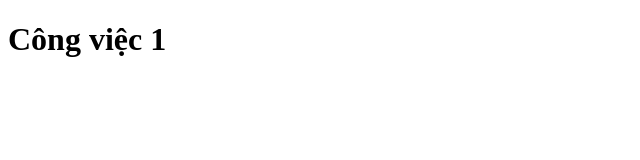
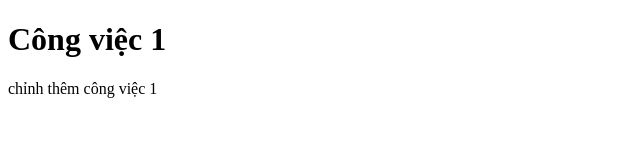
Before and after one commit to tnhnee/hoc-html-project3, a plain HTML site: page index.html in a window 1280 px wide. Shown: the whole page, without its empty margins (0-640 px from the left). Drawn offline with Linux system fonts and the light colour scheme.

Commit message:
up lan 2

```diff
--- a/index.html
+++ b/index.html
@@ -7,5 +7,6 @@
   </head>
   <body>
     <h1>Công việc 1</h1>
+    <p>chỉnh thêm công việc 1</p>
   </body>
 </html>
```
